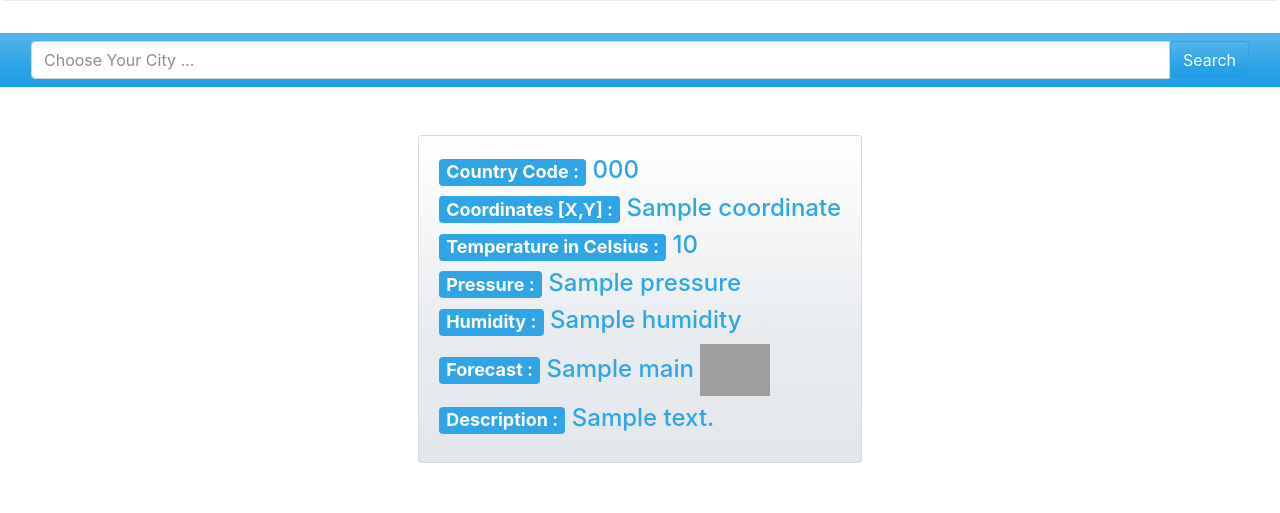
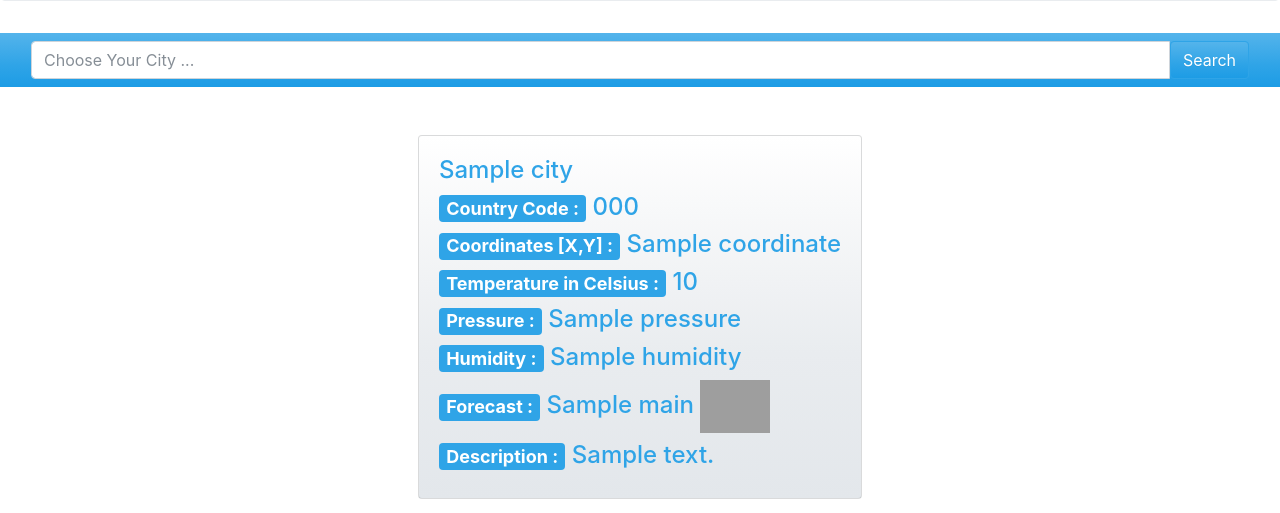
Before and after one commit to arjuntsaji/Weathor-Desktop, a Django app: template weather/templates/index.html in a window 1280 px wide. Shown: the part 287-800 px from the top of the page. Run offline with Django 3.2, Linux system fonts and the light colour scheme; the template is opened without the code that fills it: most values are stand-ins (such as "Sample title", 1, 10 or a date in 2020); some libraries are stand-ins or nearby versions; grey boxes are pictures that could not be loaded.

Commit message:
add city heading

```diff
--- a/weather/templates/index.html
+++ b/weather/templates/index.html
@@ -44,10 +44,11 @@
   </nav>
   <br> <br>
   <div class="row">
-    {% if country_code and coordinate and temp and pressure and humidity %}
+    {% if country_code and coordinate and temp and pressure and humidity and city %}
     <div class="col d-flex justify-content-center" ">
       <div class=" card text-white bg-light mb-6">
       <div class=" card-body">
+        <h4><span class="badge badge-primary"></span> {{city}}</h4>
         <h4><span class="badge badge-primary">Country Code :</span> {{country_code}}</h4>
         <h4><span class="badge badge-primary">Coordinates [X,Y] :</span> {{coordinate}}</h4>
         <h4><span class="badge badge-primary">Temperature in Celsius :</span> {{temp}}</h4>
--- a/weather/weatherapp/views.py
+++ b/weather/weatherapp/views.py
@@ -19,7 +19,8 @@ def index(request):
             "humidity": str(lis_of_data['main']['humidity']),
             "main": str(lis_of_data['weather'][0]['main']),
             "description" : str(lis_of_data['weather'][0]['description']),
-            "icon": lis_of_data['weather'][0]['icon']
+            "icon": lis_of_data['weather'][0]['icon'],
+            "city": city
         }
         print(data)
     else:
```
